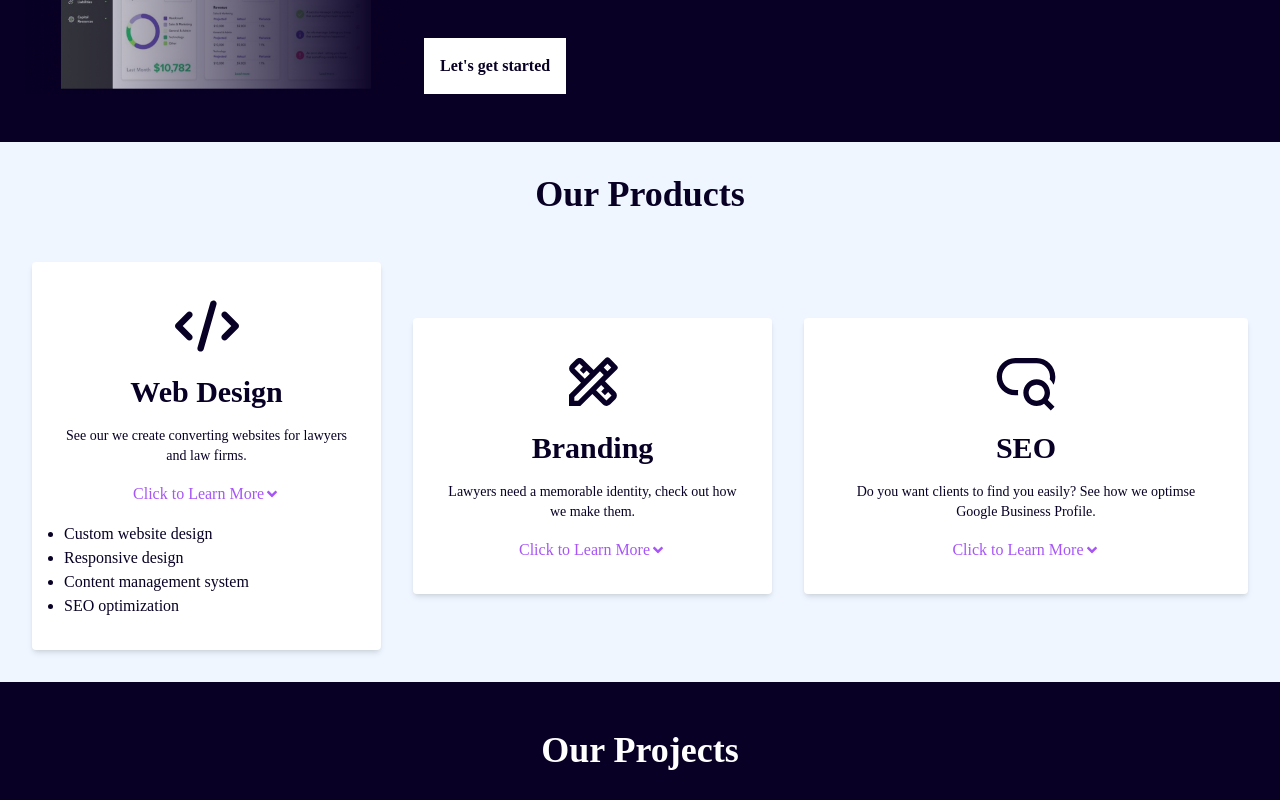
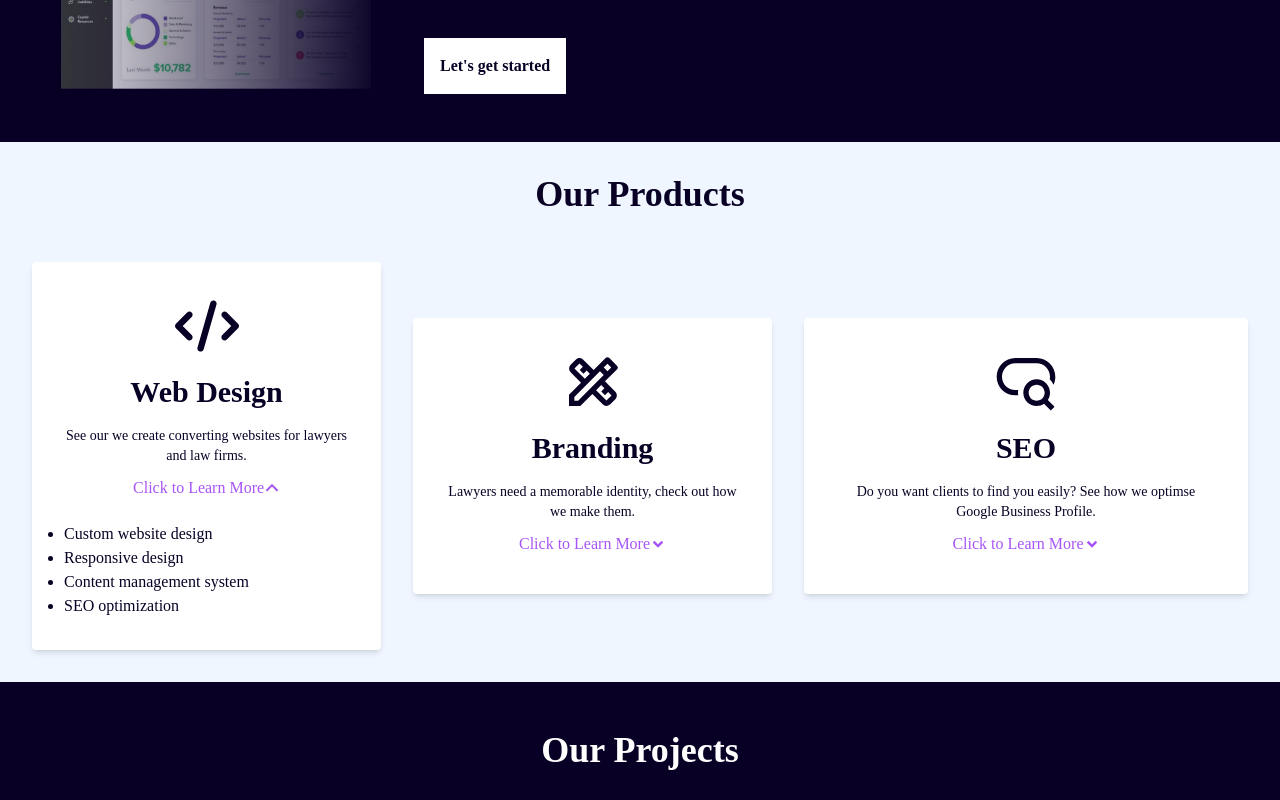
Before and after one commit to Bukunmi2108/procerum, a React (Create React App) app: page / in a window 1280 px wide. Both pictures are taken after a click on the element 206 px from the left and 1404 px from the top of the page. Shown: the part 1004-1804 px from the top of the page. Built offline with nearby package versions, Linux system fonts and the light colour scheme.

Commit message:
Improved the ProductC component

```diff
--- a/src/components/ProductC.jsx
+++ b/src/components/ProductC.jsx
@@ -1,5 +1,7 @@
 import React from 'react'
 import { FaAngleDown } from "react-icons/fa";
+import { FaAngleUp } from "react-icons/fa6";
+
 
 
 const ProductC = ({icon, label, text, drop, desc}) => {
@@ -16,9 +18,10 @@ const ProductC = ({icon, label, text, drop, desc}) => {
         <span className='text-center text-sm'>
           {text}
         </span>
-        <div className='flex flex-row items-center justify-center cursor-pointer'>
+        <div className='flex flex-row items-center justify-center cursor-pointer animate-bounce'>
           <p className='text-purple-500'>Click to Learn More</p>
-          <FaAngleDown className='text-purple-500' />
+          {!dropdown && <FaAngleDown className='text-purple-500' />}
+          {dropdown && <FaAngleUp className='text-purple-500'/>}
         </div>
         {dropdown && desc}
       </div>
```
